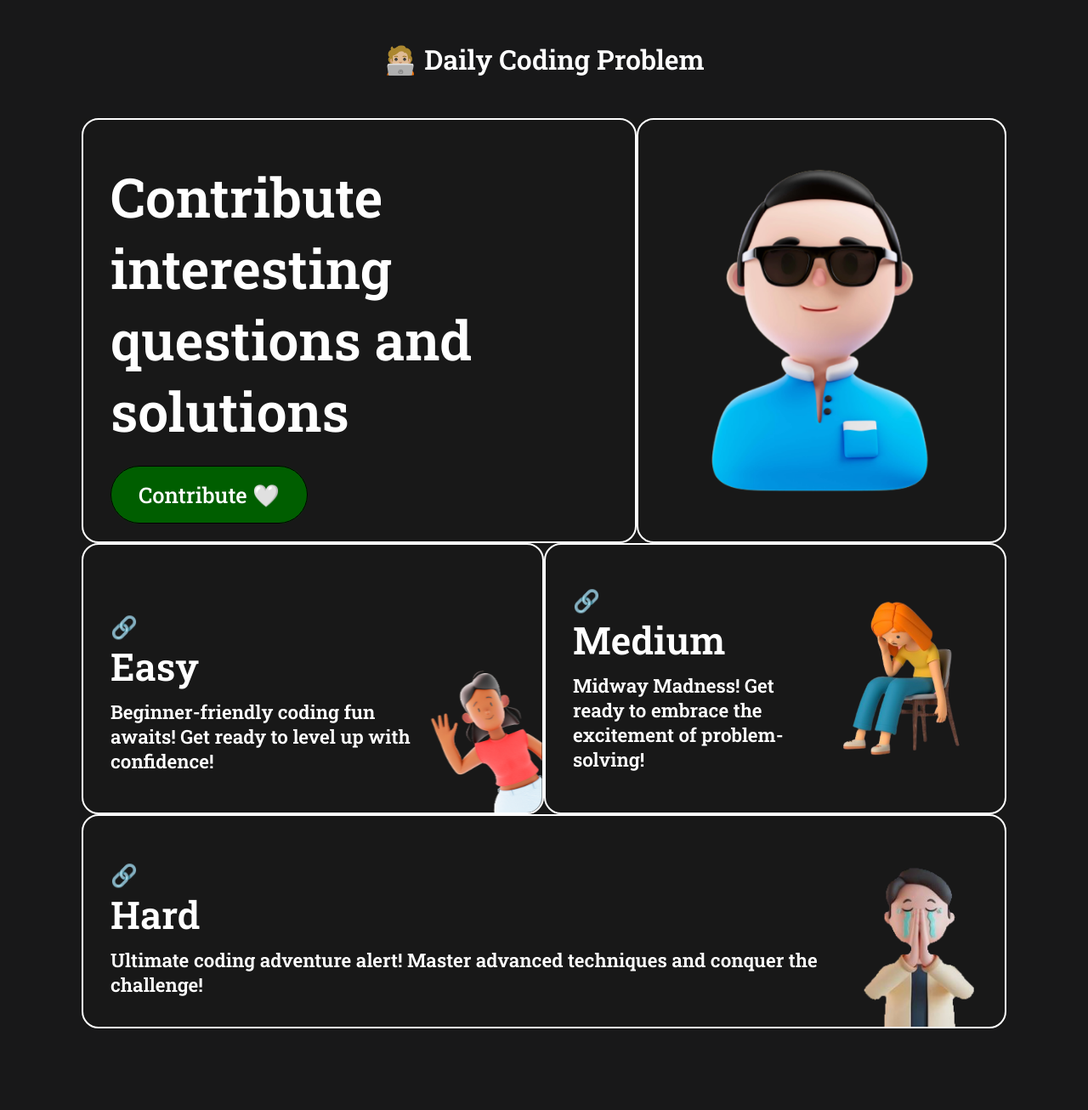
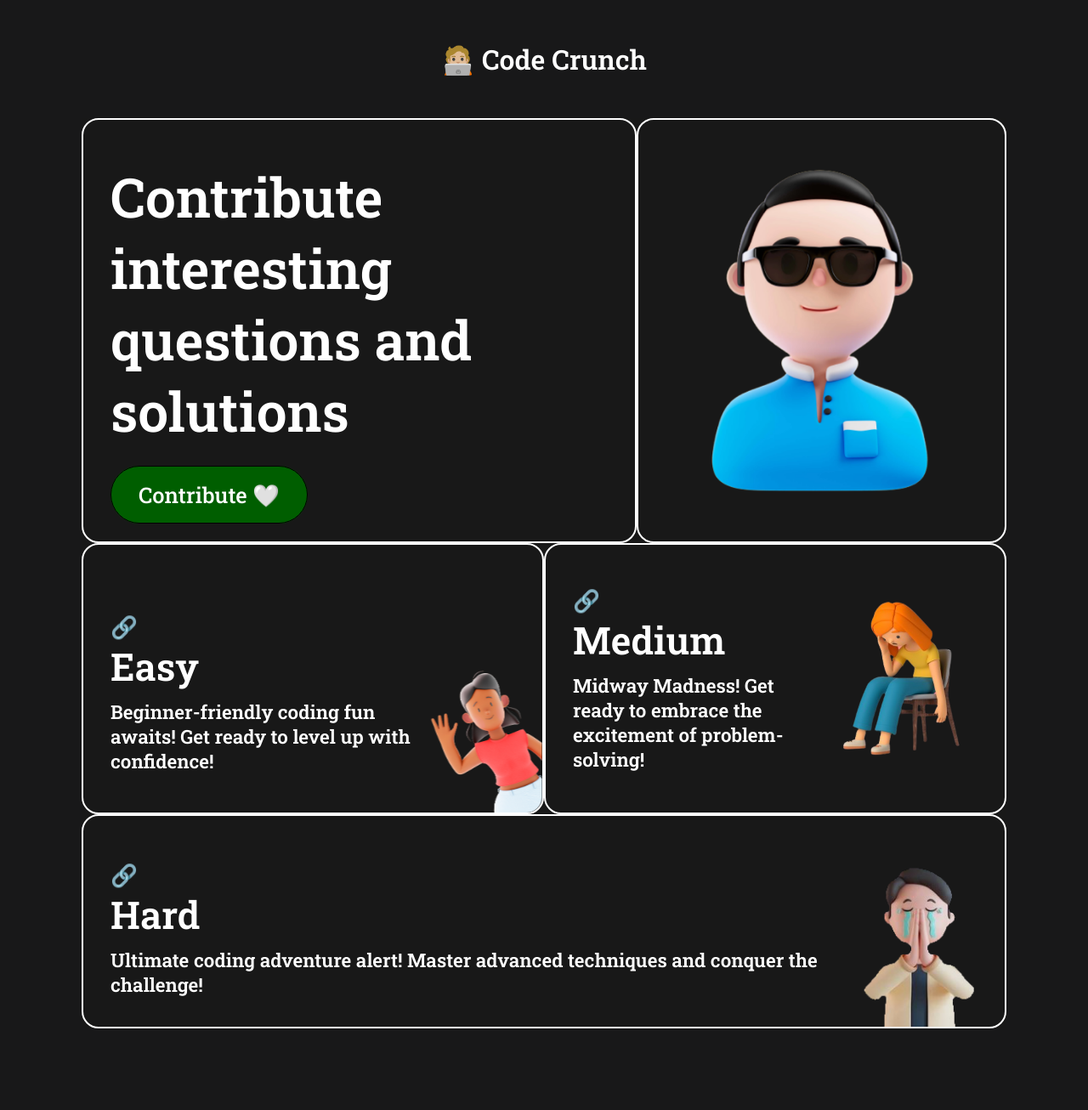
Before and after one commit to anasvemmully/Daily-Coding-Problem, a Jekyll site: the page built from index.md, in a window 1280 px wide. Shown: the whole page at 85% size. Built offline with Jekyll 4.4.1, drawn with Linux system fonts in a browser that asks for light colours; some web fonts are replaced.

Commit message:
jekyll: title updated ⚒️

```diff
--- a/_config.yml
+++ b/_config.yml
@@ -18,7 +18,7 @@
 # You can create any custom variable you would like, and they will be accessible
 # in the templates via {{ site.myvariable }}.
 
-title: Daily Coding Problem
+title: Code Crunch
 # email: anasvemmully@gmail.com
 description: >- # this means to ignore newlines until "baseurl:"
   This vibrant repository houses an incredible collection of solutions
```
